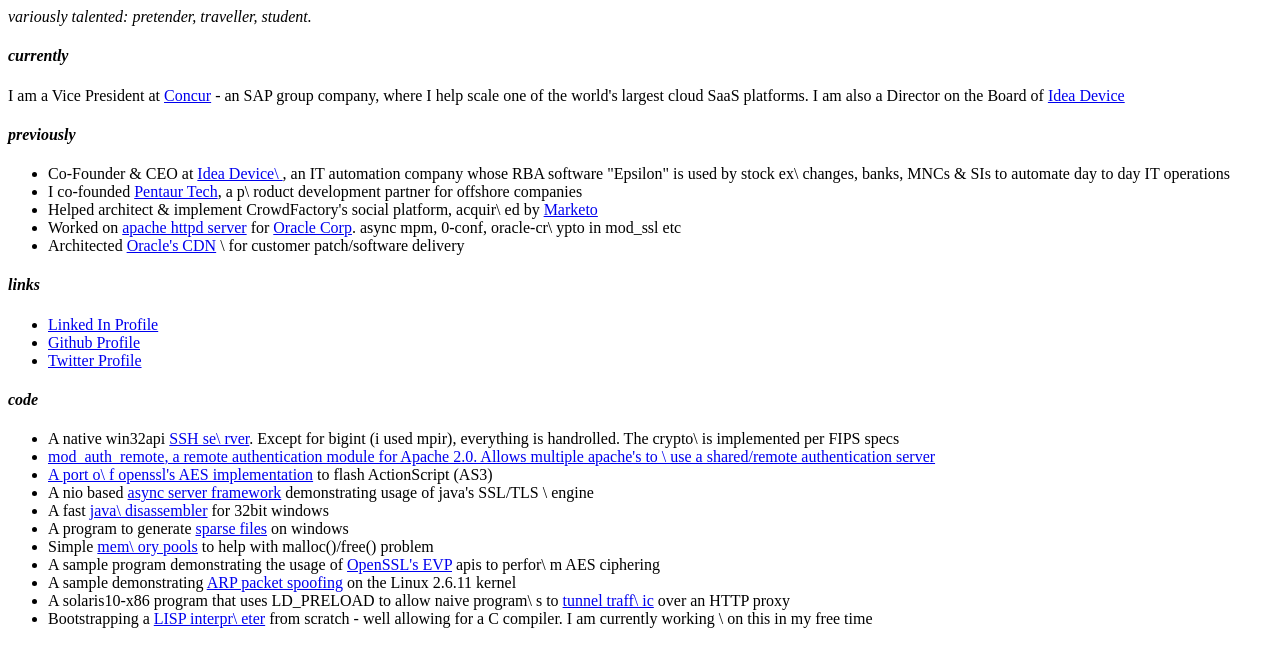
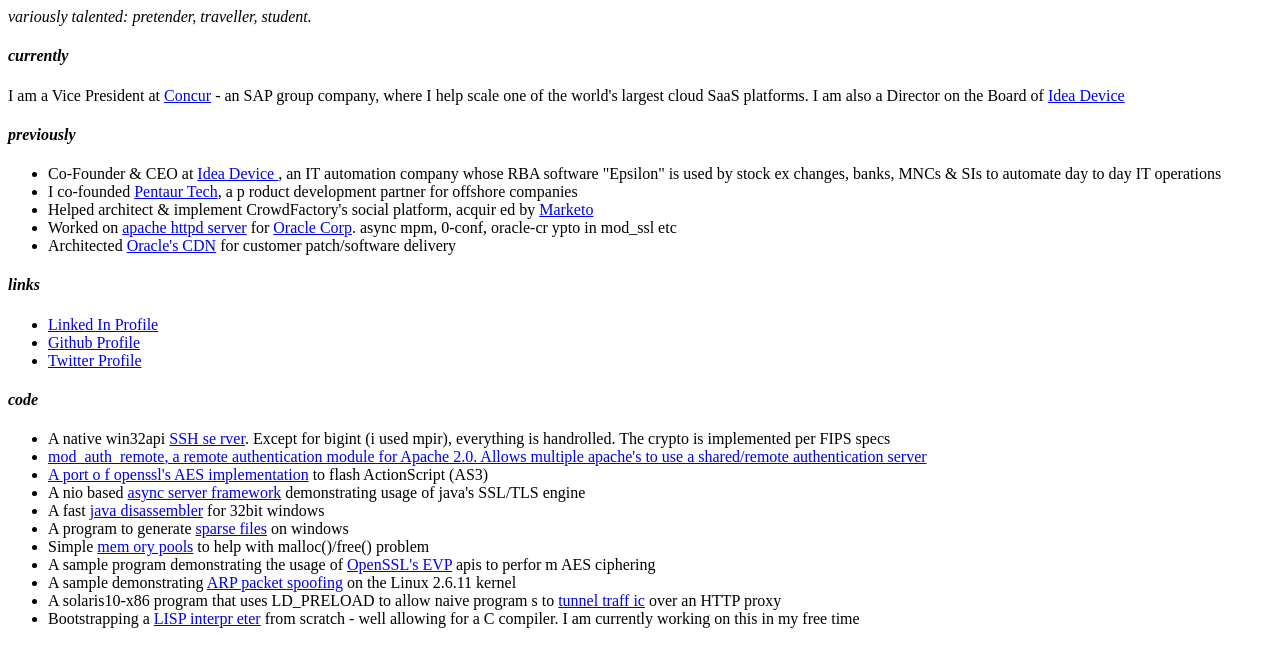
Before and after one commit to saju/saju.github.io, a plain HTML site: page index.html in a window 1280 px wide. Drawn offline with Linux system fonts and the light colour scheme.

Commit message:
fixed line breaks

```diff
--- a/index.html
+++ b/index.html
@@ -19,16 +19,16 @@
       <p>
       <h4><i>previously</i></h4>
       <ul>
-        <li>Co-Founder & CEO at <a href="http://www.ideadevice.com">Idea Device\
-</a>, an IT automation company whose RBA software "Epsilon" is used by stock ex\
+        <li>Co-Founder & CEO at <a href="http://www.ideadevice.com">Idea Device
+</a>, an IT automation company whose RBA software "Epsilon" is used by stock ex
 changes, banks, MNCs & SIs to automate day to day IT operations</li>
-        <li>I co-founded <a href="http://www.pentaur.com">Pentaur Tech</a>, a p\
+        <li>I co-founded <a href="http://www.pentaur.com">Pentaur Tech</a>, a p
 roduct development partner for offshore companies</li>
-        <li>Helped architect & implement CrowdFactory's social platform, acquir\
+        <li>Helped architect & implement CrowdFactory's social platform, acquir
 ed by <a href="http://www.marketo.com">Marketo</a></li>
-        <li>Worked on <a href="http://httpd.apache.org/">apache httpd server</a> for <a href="http://oracle.com">Oracle Corp</a>. async mpm, 0-conf, oracle-cr\
+        <li>Worked on <a href="http://httpd.apache.org/">apache httpd server</a> for <a href="http://oracle.com">Oracle Corp</a>. async mpm, 0-conf, oracle-cr
 ypto in mod_ssl etc</li>
-        <li>Architected <a href="http://edelivery.oracle.com">Oracle's CDN</a> \
+        <li>Architected <a href="http://edelivery.oracle.com">Oracle's CDN</a>
 for customer patch/software delivery</li>
       </ul>
     </p>
@@ -36,7 +36,7 @@ for customer patch/software delivery</li>
     <p>
       <h4><i>links</i></h4>
       <ul>
-        <li><a href="http://www.linkedin.com/in/sajupillai">Linked In Profile</\
+        <li><a href="http://www.linkedin.com/in/sajupillai">Linked In Profile</
 a></li>
         <li><a href="https://github.com/saju">Github Profile</a></li>
         <li><a href="https://twitter.com/saju_pillai">Twitter Profile</a></li>
@@ -46,40 +46,40 @@ a></li>
     <p>
       <h4><i>code</i></h4>
       <ul>
-        <li>A native win32api <a href="https://github.com/saju/win-sshd">SSH se\
-rver</a>. Except for bigint (i used mpir), everything is handrolled. The crypto\
+        <li>A native win32api <a href="https://github.com/saju/win-sshd">SSH se
+rver</a>. Except for bigint (i used mpir), everything is handrolled. The crypto
  is implemented per FIPS specs</li>
-        <li><a href="https://github.com/saju/mod_auth_remote">mod_auth_remote</\
-a>, a remote authentication module for Apache 2.0. Allows multiple apache's to \
+        <li><a href="https://github.com/saju/mod_auth_remote">mod_auth_remote</
+a>, a remote authentication module for Apache 2.0. Allows multiple apache's to
 use a shared/remote authentication server</li>
-<li>A <a href="https://github.com/saju/misc/tree/master/aes_as3">port o\
+<li>A <a href="https://github.com/saju/misc/tree/master/aes_as3">port o
     f openssl's AES implementation</a> to flash ActionScript (AS3)</li>
-<li>A nio based <a href="https://github.com/saju/misc/tree/master/java-\
-async-server">async server framework</a> demonstrating usage of java's SSL/TLS \
+<li>A nio based <a href="https://github.com/saju/misc/tree/master/java-
+async-server">async server framework</a> demonstrating usage of java's SSL/TLS
   engine</li>
-<li>A fast <a href="https://github.com/saju/misc/tree/master/kapi">java\
+<li>A fast <a href="https://github.com/saju/misc/tree/master/kapi">java
     disassembler</a> for 32bit windows</li>
-<li>A program to generate <a href="https://github.com/saju/misc/tree/ma\
+<li>A program to generate <a href="https://github.com/saju/misc/tree/ma
 				   ster/sparse">sparse files</a> on windows</li>
-<li>Simple <a href="https://github.com/saju/misc/tree/master/pools">mem\
+<li>Simple <a href="https://github.com/saju/misc/tree/master/pools">mem
     ory pools</a> to help with malloc()/free() problem</li>
-<li>A sample program demonstrating the usage of <a href="https://github\
-.com/saju/misc/blob/master/misc/openssl_aes.c">OpenSSL's EVP</a> apis to perfor\
+<li>A sample program demonstrating the usage of <a href="https://github
+.com/saju/misc/blob/master/misc/openssl_aes.c">OpenSSL's EVP</a> apis to perfor
   m AES ciphering</li>
-<li>A sample demonstrating <a href="https://github.com/saju/misc/blob/m\
+<li>A sample demonstrating <a href="https://github.com/saju/misc/blob/m
 				    aster/misc/arp.c">ARP packet spoofing</a> on the Linux 2.6.11 kernel</li>
-<li>A solaris10-x86 program that uses LD_PRELOAD to allow naive program\
-s to <a href="https://github.com/saju/misc/blob/master/misc/arp.c">tunnel traff\
+<li>A solaris10-x86 program that uses LD_PRELOAD to allow naive program
+s to <a href="https://github.com/saju/misc/blob/master/misc/arp.c">tunnel traff
 ic</a> over an HTTP proxy</li>
-        <li>Bootstrapping a <a href="https://github.com/saju/lips">LISP interpr\
-eter</a> from scratch - well allowing for a C compiler. I am currently working \
+        <li>Bootstrapping a <a href="https://github.com/saju/lips">LISP interpr
+eter</a> from scratch - well allowing for a C compiler. I am currently working
 on this in my free time</li>
       </ul>
 </p>
 <script type="text/javascript">
-var gaJsHost = (("https:" == document.location.protocol) ? "https://ssl." : "ht\
+var gaJsHost = (("https:" == document.location.protocol) ? "https://ssl." : "ht
 tp://www.");
-document.write(unescape("%3Cscript src='" + gaJsHost + "google-analytics.com/ga\
+document.write(unescape("%3Cscript src='" + gaJsHost + "google-analytics.com/ga
 .js' type='text/javascript'%3E%3C/script%3E"));
 </script>
 <script type="text/javascript">
```
